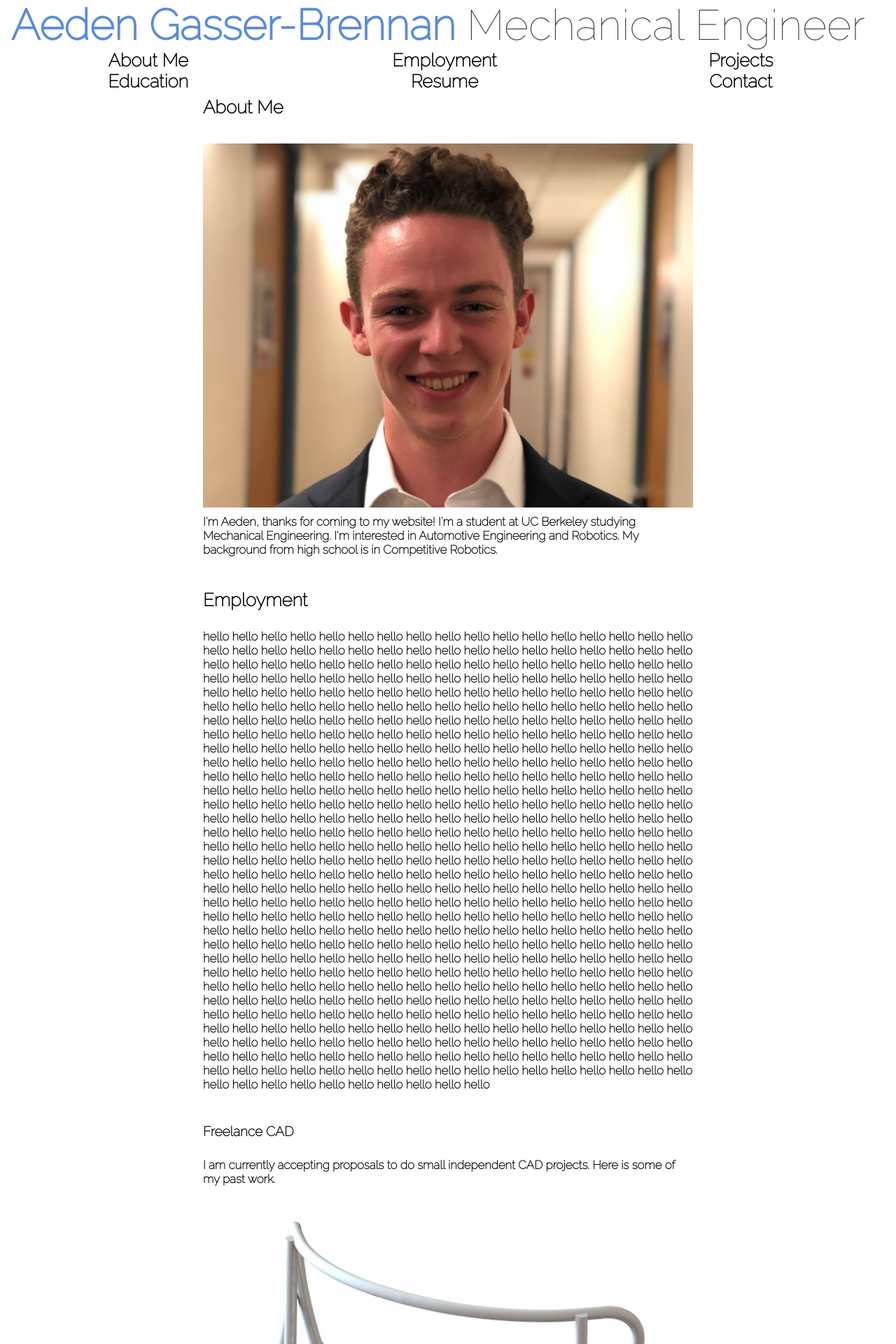
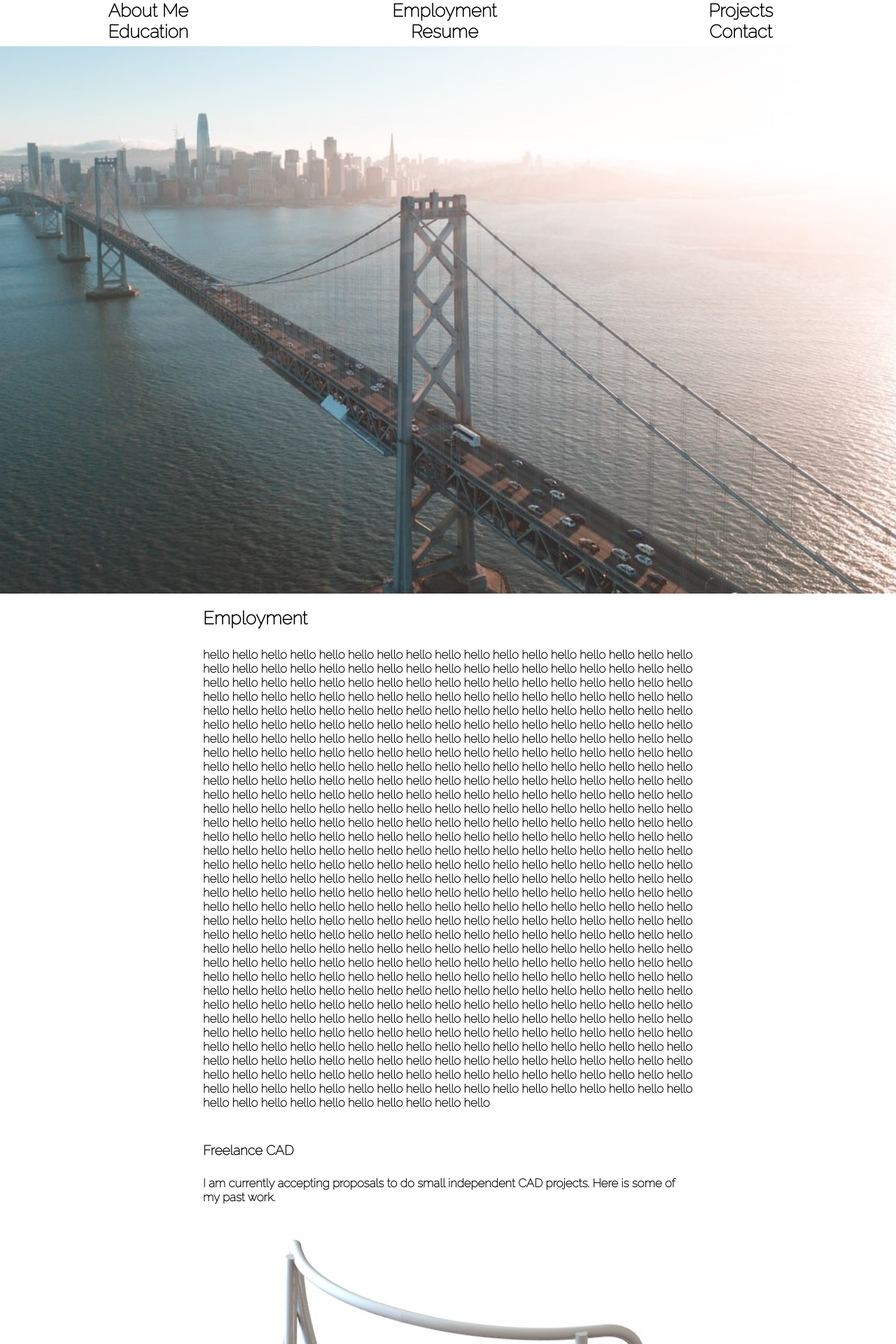
Before and after one commit to AedenGB/portfolio-website, a Flask app: page / in a window 1280 px wide. Shown: the top 1920 px of the page at 70% size. Run offline with Flask 2, Linux system fonts and the light colour scheme; some libraries are stand-ins or nearby versions.

Commit message:
home background working

```diff
--- a/app/static/css/index.css
+++ b/app/static/css/index.css
@@ -79,6 +79,7 @@ html{
   left:20px;
   font-weight: 400;
   font-size: 60px;
+  display: none;
 }
 
 .menu-link-container{
@@ -154,14 +155,22 @@ body{
   z-index: 1;
   padding: 0;
   margin: 0;
+  top:0;
+  bottom: 0;
+  overflow: hidden;
 }
 .width-controlled{
   width:700px;
   z-index: 1;
+  padding:0;
   margin: auto;
 }
 
 #About-Me-Section{
+  height:100%;
+  width: 100%;
+  background-image: url("/static/images/background.jpg");
+  background-size: cover;
 }
 
 #Projects-Section, #Resume-Section{
--- a/app/templates/index.html
+++ b/app/templates/index.html
@@ -51,15 +51,7 @@
     <div id = "body-content">
 
       <div id = "About-Me-Section" class = "body-section">
-        <div class = "width-controlled">
-          <a class = "anchor" name="About-Me">?????????????</a>
-          <a class = "heading" href = "#About-Me">About Me</a>
-          <p>
-            <img class = "width-controlled" src="{{url_for('static', filename='images/profile-photo.jpg')}}">
-            I'm Aeden, thanks for coming to my website! I'm a student at UC Berkeley studying Mechanical Engineering. I'm interested in Automotive Engineering and Robotics.
-            My background from high school is in Competitive Robotics.
-          </p>
-        </div>
+          <a class = "anchor" name="About-Me">a</a>
       </div>
 
       <div id = "Employment-Section" class = "body-section">
@@ -129,9 +121,10 @@
       <div id = "Education-Section" class = "body-section">
         <div class = "width-controlled">
           <a class = "anchor" name="Education">a</a>
-          <a class = "heading" href = "#Education">Education<br></a>
+          <a class = "heading" href = "#Education">Education</a>
 
-          <span class = "subheading">UC Berkeley Mechanical Engineering - GPA 3.96</span>
+          <p> I am currently pursuing my BSME in the Berkeley College of Engineering.</p>
+          <span class = "subheading">UC Berkeley Mechanical Engineering - GPA 3.96<br></span>
             <span class = "subsubheading">Fall 2019</span>
               <ul>
                 <li><a class = "external-link" target="_blank" href = "https://classes.berkeley.edu/content/2019-fall-engin-25-001-lec-001">ENGIN 25 - Visualization for Design</a></li>
```
Also changed, not shown: app/static/images/background.jpg.
